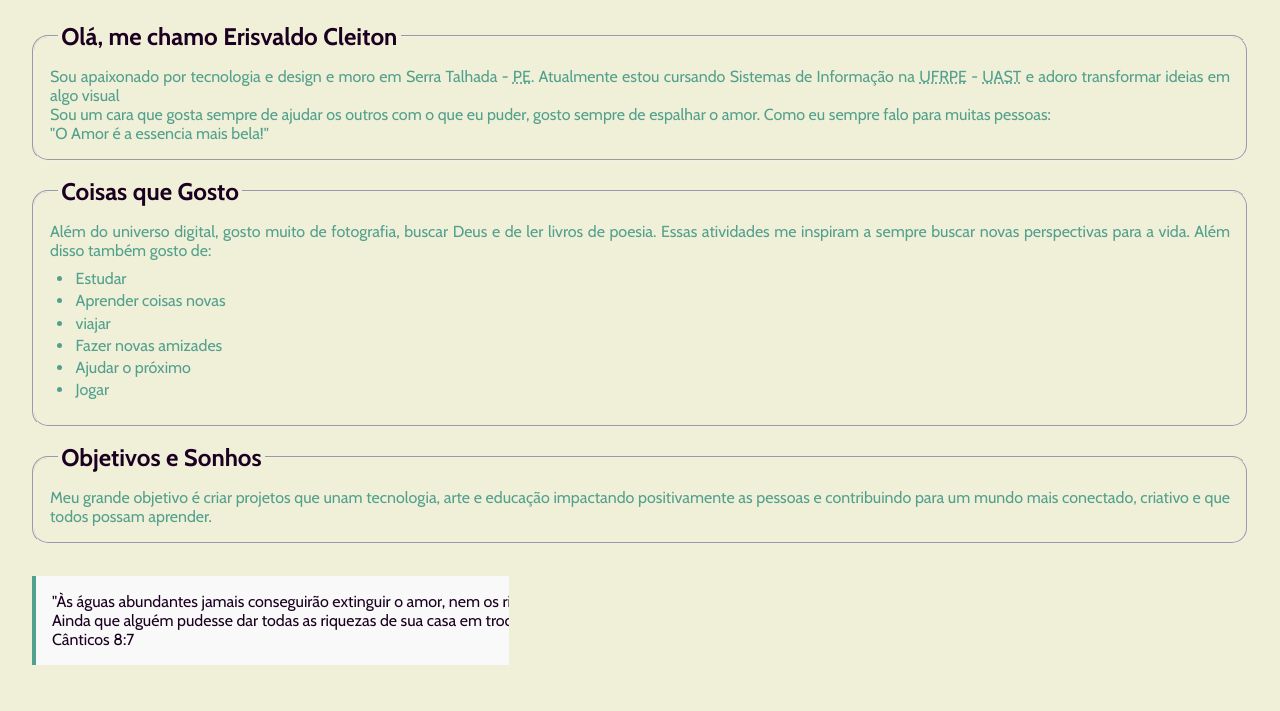
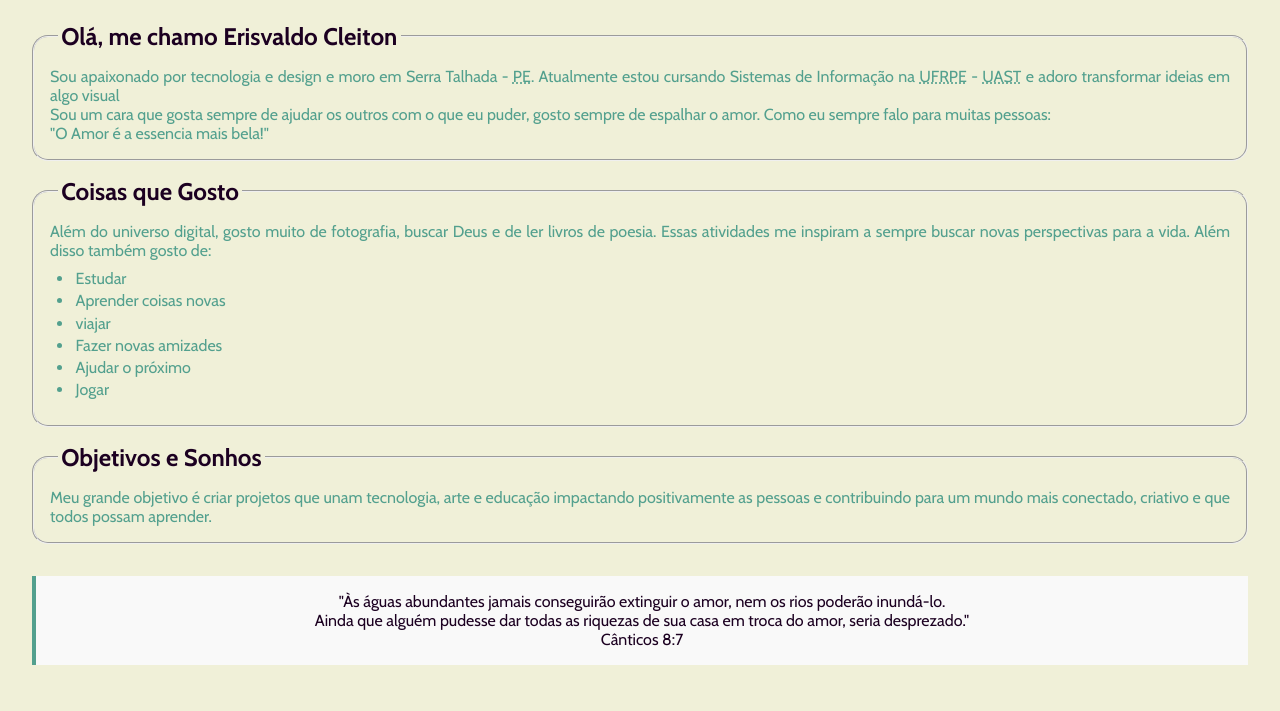
Before and after one commit to CleittonLima/Quiz_Interativo, a plain HTML site: page sobremim.html in a window 1280 px wide. Shown: the part 443-1154 px from the top of the page. Drawn offline with nearby package versions, Linux system fonts and the light colour scheme.

Commit message:
Centralizando a citação no Blockquote

```diff
--- a/sobremim.html
+++ b/sobremim.html
@@ -48,9 +48,9 @@
             </section>
             <!--Citação-->
             <blockquote>
-                <p>"Às águas abundantes jamais conseguirão extinguir o amor, nem os rios poderão inundá-lo. <br>
+                "Às águas abundantes jamais conseguirão extinguir o amor, nem os rios poderão inundá-lo. <br>
                 Ainda que alguém pudesse dar todas as riquezas de sua casa em troca do amor, seria desprezado."<br>
-                Cânticos 8:7</p>
+                Cânticos 8:7
             </blockquote>
         </main>
         <footer>
```
